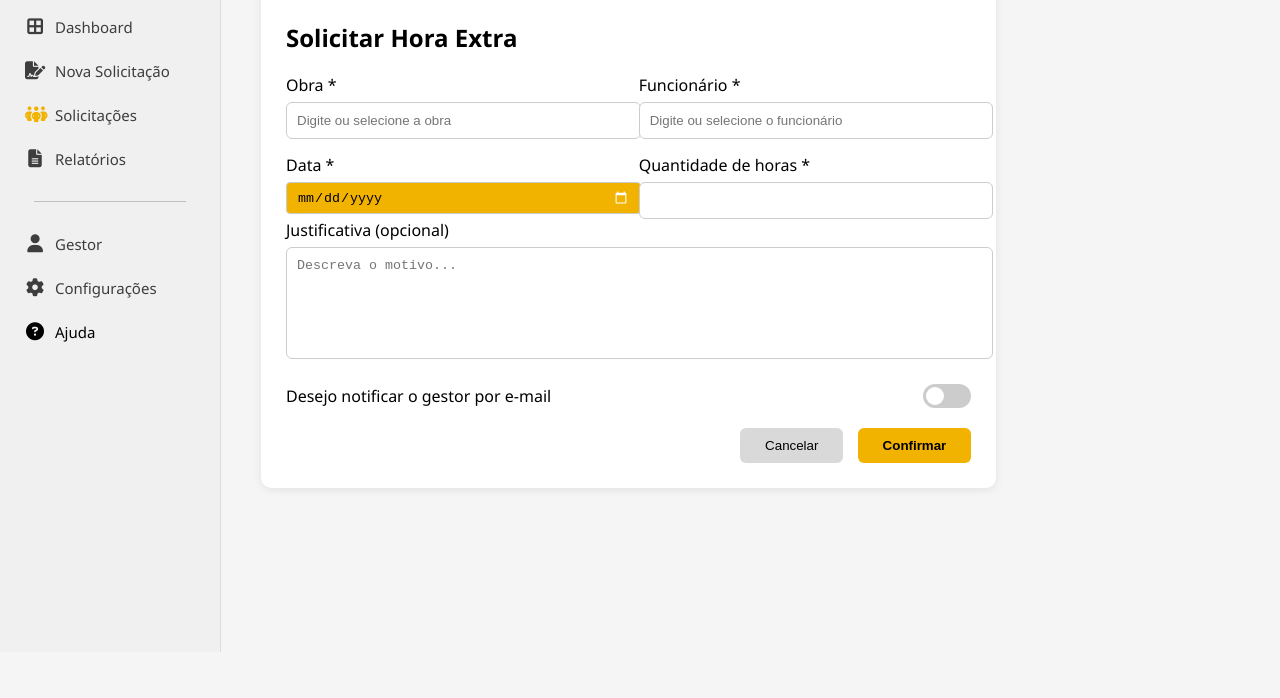
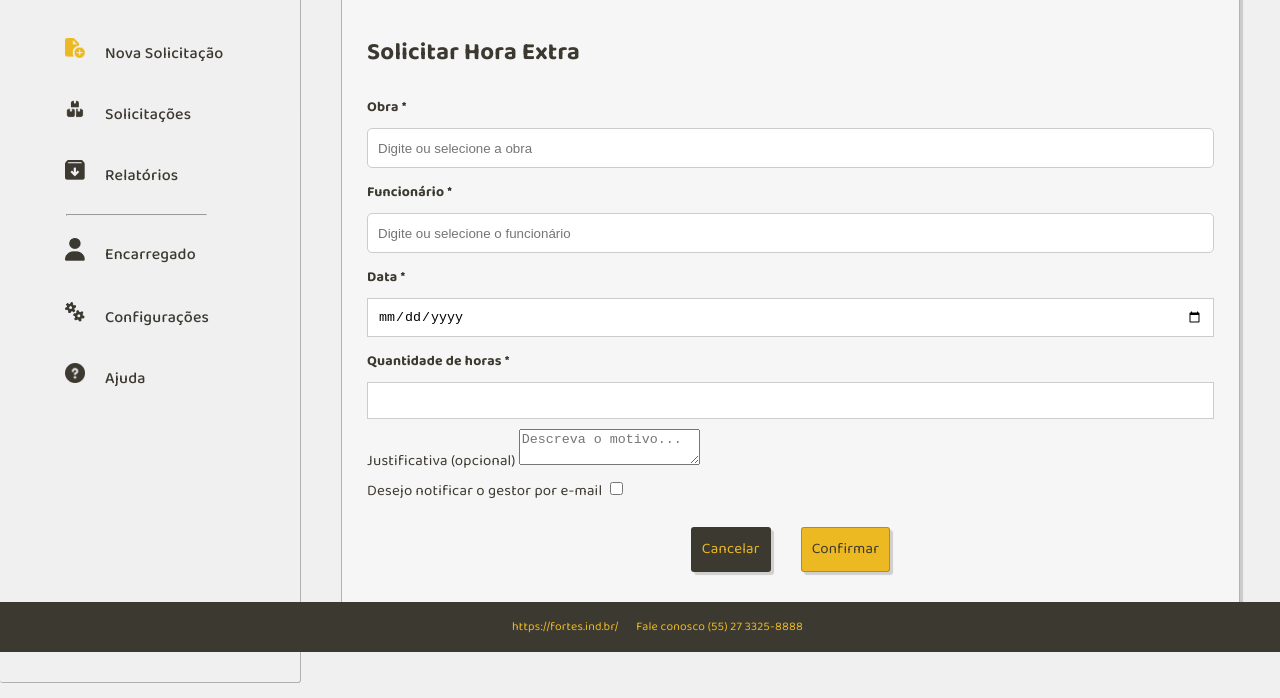
Before and after one commit to mmaridg/fort-engenharia, a plain HTML site: page docs/novasolicitacao.html in a window 1280 px wide. Shown: the part 148-846 px from the top of the page. Before the commit the page ends 800 px from the top, so only its background shows below. Drawn offline with nearby package versions, Linux system fonts and the light colour scheme.

Commit message:
Apply site updates: dashboards, novasolicitacao, and media assets

```diff
--- a/docs/dashboardEncarregado.html
+++ b/docs/dashboardEncarregado.html
@@ -8,6 +8,7 @@
     <link rel="preconnect" href="https://fonts.googleapis.com">
     <link rel="preconnect" href="https://fonts.gstatic.com" crossorigin>
     <link href="https://fonts.googleapis.com/css2?family=Baloo+Da+2:wght@400..800&family=Krona+One&display=swap" rel="stylesheet">
+    <link rel="shortcut icon" href="./media/logo-fort.png" type="image/x-icon">
 
     <link rel="stylesheet" href="style.css">
 </head>
@@ -20,7 +21,7 @@
             <a href="#" class="menuItem ativo">
                 <span class="menuIcon"><img src="media/dashboard-hover.png" alt="Dashboard" width="20px"></span> Dashboard</a>
 
-            <a href="#" class="menuItem">
+            <a href="./novasolicitacao.html" class="menuItem">
                 <span class="menuIcon"><img src="media/nova-solicitacao.png" alt="Nova Solicitação" width="20px"></span> Nova Solicitação </a>
 
             <a href="./solicitarGestor.html" class="menuItem">
@@ -37,7 +38,7 @@
                 <a href="#" class="menuItem" id="ajuda"><span class="menuIcon"><img src="media/ajuda.png" alt="Ajuda" width="20px"></span>Ajuda</a>
             </div>
         </nav>
-    </aside>
+</aside>
 
 <main>
     <header class="mainHeader">
@@ -46,7 +47,6 @@
     </header>
 
     <div class="dashboard-grid">
-
         <div class="coluna-esquerda">
 
             <div class="container">
--- a/docs/dashboardTecnico.css
+++ b/docs/dashboardTecnico.css
@@ -380,5 +380,6 @@ th {
     align-items: center;
     justify-content: center;
     gap: 20px;
-    box-shadow: 0 2px 4px rgba(0,0,0,0.2);
+    box-shadow: 3px 3px 1px rgba(60, 57, 49, 0.20);
+
 }
--- a/docs/novasolicitacao.css
+++ /dev/null
@@ -1,249 +0,0 @@
-body, html {
-    margin: 0;
-    padding: 0;
-    font-family: "Segoe UI", Arial, sans-serif;
-    height: 100%;
-    background: #f5f5f5;
-}
-
-.layout {
-    display: flex;
-    flex: 1;
-    min-height: 100vh;
-}
-
-.sidebar {
-    width: 220px;
-    background: #f0f0f0;
-    border-right: 1px solid #ddd;
-    padding: 20px 0;
-}
-
-.logo {
-    text-align: center;
-    padding: 20px 0;
-}
-
-.logo img {
-    width: 90px;
-}
-
-.menu {
-    display: flex;
-    flex-direction: column;
-    padding: 0 15px;
-}
-
-.menu-item {
-    display: flex;
-    align-items: center;
-    gap: 10px;
-    padding: 12px 10px;
-    cursor: pointer;
-    color: #3D3D3D;
-    font-size: 15px;
-    text-decoration: none;
-    border-radius: 6px;
-    transition: all 0.2s;
-}
-
-.menu-item .icon {
-    font-size: 18px;
-    width: 20px;
-    text-align: center;
-}
-
-.menu .item:hover {
-    background: #c9c6c6;
-}
-
-.menu .item.active {
-    color: #f2b705;
-    font-weight: bold;
-}
-
-.menu-item.active .icon {
-    color: #F2B200;
-}
-
-.menu-item.ajuda,
-.menu-item.ajuda .icon {
-    color: #000 !important;
-}
-
-.menu-item.ajuda:hover,
-.menu-item.ajuda:hover .icon {
-    color: #000 !important;
-    background: #dcdcdc;
-}
-
-.divider {
-    width: 80%;
-    height: 1px;
-    background: #c0c0c0;
-    margin: 20px auto;
-}
-
-.content {
-    flex: 1;
-    padding: 30px 40px;
-}
-
-h1 {
-    font-size: 32px;
-    margin-bottom: 30px;
-}
-
-.card {
-    background: white;
-    padding: 25px;
-    border-radius: 10px;
-    width: 70%;
-    min-width: 600px;
-    box-shadow: 0 2px 8px rgba(0,0,0,0.08);
-}
-
-h2 {
-    margin-bottom: 20px;
-}
-
-.foto-container {
-    text-align: right;
-    margin-bottom: 20px;
-}
-
-
-.form-grid {
-    display: flex;
-    gap: 20px;
-    margin-top: 15px;
-}
-
-.form-group {
-    flex: 1;
-}
-
-select, input, textarea {
-    width: 100%;
-    padding: 10px;
-    border-radius: 6px;
-    border: 1px solid #ccc;
-    margin-top: 6px;
-}
-
-textarea {
-    height: 90px;
-    resize: none;
-}
-
-.toggle-container {
-    display: flex;
-    align-items: center;
-    margin: 20px 0;
-}
-
-.toggle-container label:first-child {
-    flex: 1;
-}
-
-.switch {
-    position: relative;
-    width: 48px;
-    height: 24px;
-}
-
-.switch input {
-    display: none;
-}
-
-.slider {
-    position: absolute;
-    cursor: pointer;
-    inset: 0;
-    background: #ccc;
-    border-radius: 24px;
-    transition: 0.4s;
-}
-
-.slider:before {
-    content: "";
-    position: absolute;
-    height: 18px;
-    width: 18px;
-    left: 3px;
-    top: 3px;
-    background: white;
-    border-radius: 50%;
-    transition: 0.4s;
-}
-
-input:checked + .slider {
-    background: #F2B200;
-}
-
-input:checked + .slider:before {
-    transform: translateX(24px);
-}
-
-.btn-row {
-    text-align: right;
-    margin-top: 20px;
-}
-
-.btn {
-    padding: 10px 25px;
-    border-radius: 6px;
-    border: none;
-    cursor: pointer;
-    margin-left: 10px;
-}
-
-.cancel {
-    background: #d9d9d9;
-}
-
-.confirm {
-    background: #F2B200;
-    font-weight: bold;
-}
-
-.toast {
-    visibility: hidden;
-    background: #28a745;
-    color: white;
-    padding: 16px 24px;
-    border-radius: 6px;
-    position: fixed;
-    left: 50%;
-    bottom: 40px;
-    transform: translateX(-50%);
-    opacity: 0;
-    transition: 0.6s;
-}
-
-.toast.show {
-    visibility: visible;
-    opacity: 1;
-}
-
-@media screen and (max-width: 900px) {
-    .content {
-        padding: 20px;
-        width: 100%;
-    }
-    .card {
-        width: 100%;
-        min-width: auto;
-    }
-}
-input[type="date"] {
-  background-color: #F2B200;
-  color: #000;
-  border: 1px solid #ccc;
-  border-radius: 4px;
-  padding: 6px 10px;
-}
-
-input[type="date"]::-webkit-calendar-picker-indicator {
-  filter: invert(1);
-}
--- a/docs/novasolicitacao.html
+++ b/docs/novasolicitacao.html
@@ -3,45 +3,54 @@
 <head>
     <meta charset="UTF-8">
     <meta name="viewport" content="width=device-width, initial-scale=1.0">
-  <title>Nova Solicitação</title>
+    <title>Dashboard - Fortes</title>
 
-  <link rel="stylesheet" href="https://cdnjs.cloudflare.com/ajax/libs/font-awesome/6.5.0/css/all.min.css">
+    <link rel="preconnect" href="https://fonts.googleapis.com">
+    <link rel="preconnect" href="https://fonts.gstatic.com" crossorigin>
+    <link href="https://fonts.googleapis.com/css2?family=Baloo+Da+2:wght@400..800&family=Krona+One&display=swap" rel="stylesheet">
 
-  <link rel="stylesheet" href="novasolicitacao.css">
+    <link rel="shortcut icon" href="./media/logo-fort.png" type="image/x-icon">
+
+    <link rel="stylesheet" href="style.css">
 </head>
 <body>
+    <aside class="nav">
+        <nav class="menu">
+            <img src="./media/logo-fort.png" alt="Logo Fort" id="menuLogo">
 
-<div class="layout">
+            <a href="./dashboardEncarregado.html" class="menuItem ativo">
+                <span class="menuIcon"><img src="media/dashboard.png" alt="Dashboard" width="20px"></span> Dashboard</a>
 
-  <aside class="sidebar">
-    <div class="logo">
-      <img src="./media/logo-fort 2.png" alt="Logo Fortes">
+            <a href="#" class="menuItem">
+                <span class="menuIcon"><img src="media/nova-solicitacao-hover.png" alt="Nova Solicitação" width="20px"></span> Nova Solicitação </a>
+
+            <a href="./solicitarGestor.html" class="menuItem">
+                <span class="menuIcon"><img src="media/solicitacoes.png" alt="Solicitações" width="20px"></span>Solicitações</a>
+
+            <a href="#" class="menuItem">
+                <span class="menuIcon"><img src="media/relatorios.png" alt="Relatórios" width="20px"></span>Relatórios</a>
+
+            <div class="menuRodape">
+            <hr>
+                <a href="#" class="menuItem" id="perfil"><span class="menuIcon"><img src="media/profile.png" alt="Encarregado Perfil" width="20px"></span>Encarregado</a>
+                <a href="#" class="menuItem" id="configuracoes"><span class="menuIcon"><img src="media/configuracoes.png" alt="Configurações" width="20px"></span>Configurações</a>
+                <a href="#" class="menuItem" id="ajuda"><span class="menuIcon"><img src="media/ajuda.png" alt="Ajuda" width="20px"></span>Ajuda</a>
             </div>
-
-    <nav class="menu">
-      <a class="menu-item"><i class="fa-solid fa-border-all icon"></i><span>Dashboard</span></a>
-      <a class="menu-item"><i class="fa-solid fa-file-signature icon"></i><span>Nova Solicitação</span></a>
-      <a class="menu-item active"><i class="fa-solid fa-people-group icon"></i><span>Solicitações</span></a>
-      <a class="menu-item"><i class="fa-solid fa-file-lines icon"></i><span>Relatórios</span></a>
-
-      <div class="divider"></div>
-
-      <a class="menu-item"><i class="fa-solid fa-user icon"></i><span>Gestor</span></a>
-      <a class="menu-item"><i class="fa-solid fa-gear icon"></i><span>Configurações</span></a>
-      <a class="menu-item ajuda"><i class="fa-solid fa-circle-question icon"></i><span>Ajuda</span></a>
         </nav>
     </aside>
-
-  <main class="content">
+  <main>
+    <header>
+      <div class="mainHeader">
         <h1>Nova Solicitação</h1>
-
-    <div class="card">
-      <h2>Solicitar Hora Extra</h2>
-
-      <form id="solicitacaoForm">
+        <span class="menuItem"><img src="media/sino-off.png" alt="Notificações" width="20px"></span>
+      </div>
+    </header>
+        <div class="container">
+          <form id="formulario">
 
             <div class="form-grid">
-          <div class="form-group">
+              <div class="formulario">
+                <h2>Solicitar Hora Extra</h2>
                 <label for="obraInput">Obra *</label>
                 <input type="text" id="obraInput" list="listaObras" placeholder="Digite ou selecione a obra" required>
                 <datalist id="listaObras">
@@ -51,7 +60,7 @@
                 </datalist>
               </div>
 
-          <div class="form-group">
+              <div class="formulario">
                 <label for="funcionarioInput">Funcionário *</label>
                 <input type="text" id="funcionarioInput" list="listaFuncionarios" placeholder="Digite ou selecione o funcionário" required>
                 <datalist id="listaFuncionarios">
@@ -61,21 +70,19 @@
                 </datalist>
               </div>
             </div>
-
             <div class="form-grid">
-          <div class="form-group">
+              <div class="formulario">
                 <label for="dataInput">Data *</label>
                 <input type="date" id="dataInput" required>
               </div>
-
-          <div class="form-group">
+              <div class="formulario">
                 <label for="horasInput">Quantidade de horas *</label>
                 <input type="number" id="horasInput" min="1" max="24" required>
               </div>
             </div>
 
             <label for="motivoInput">Justificativa (opcional)</label>
-        <textarea id="motivoInput" placeholder="Descreva o motivo..."></textarea>
+            <textarea id="motivoInput" class="formulario" placeholder="Descreva o motivo..."></textarea>
 
             <div class="toggle-container">
               <label>Desejo notificar o gestor por e-mail</label>
@@ -85,18 +92,18 @@
               </label>
             </div>
 
-        <div class="btn-row">
-          <button type="button" class="btn cancel">Cancelar</button>
-          <button type="submit" class="btn confirm">Confirmar</button>
+            <div class="botoes-formulario">
+              <button type="button" id="btn cancelar" class="botaoContainerCancelar">Cancelar </button>
+              <button type="submit" id="btn confirmar" class="botaoContainer">Confirmar </button>
             </div>
-
           </form>
       </div>
   </main>
 
-</div>
-
-<div id="toast" class="toast">Solicitação criada e e-mail enviado!</div>
+<footer class="footer">
+    <a href="https://fortes.ind.br/">https://fortes.ind.br/</a>
+    <span>Fale conosco (55) 27 3325-8888</span>
+</footer>
 
 <script src="novasolicitacao.js"></script>
 
--- a/docs/style.css
+++ b/docs/style.css
@@ -151,27 +151,14 @@ body {
             margin-left: 15px;
         }
 
-        .centro-container {
-            width: 40%;
-            padding: 10%;
-            align-items: center;
-            background-color: #F6F6F6;
-            padding: 50px;
-            box-shadow: 2 2 10px rgba(0, 0, 0, 0.1);
-            display: flex;
-            margin: auto;
-            align-items: center;
-            justify-content: center;
-            justify-content: center;
-
-        }
 
 .nav {
     width: 250px;
     height: 100vh;
     background-color: #F0F0F0;
     display: flex;
-    flex-direction: column;
+    flex-shrink: 0;
+    position: sticky;
     row-gap: 20px;
     padding-top: 30px;
     padding-left: 50px;
@@ -224,6 +211,12 @@ main {
     align-items: flex-start;
 }
 
+.coluna-centro {
+    margin: 0 auto;
+    width: 100%;
+    max-width: 850px;
+}
+
 .coluna-esquerda {
     flex: 1.6;
     display: flex;
@@ -236,10 +229,13 @@ main {
 }
 
 .mainHeader {
-    align-items: flex-start;
-    margin-bottom: 20px;
+    width: 100%;
     display: flex;
     justify-content: space-between;
+    align-items: center;
+    margin-bottom: 30px;
+
+    margin: 0 auto 30px auto;
 
 }
 
@@ -398,15 +394,6 @@ td button {
     justify-content: space-between;
 }
 
-#botaoNovaSolicitacao{
-    background-color: #ECB922;
-    color: #3C3931;
-    border: 1px solid #3c393159;
-    border-radius: 3px;
-    padding: 10px;
-    height: 25px;
-}
-
 #botaoNovaSolicitacao:hover {
     background-color: #f0f0f0;
 }
@@ -429,13 +416,43 @@ td button {
     display: flex;
     gap: 20px;
 
-    box-shadow: 0 2px 4px rgba(0,0,0,0.2);}
+    box-shadow: 3px 3px 1px rgba(60, 57, 49, 0.20);
+}
 
 .botaoContainerPreto {
     background-color: #3C3931;
     color: #f0f0f0;
     height: fit-content;
     width: 100%;
+}
+
+.botoes-formulario {
+    display: flex;
+    justify-content: center;
+    gap: 30px;
+    margin-top: 20px;
+}
+
+.botaoContainerCancelar {
+    background-color: #3C3931;
+    color: #ECB922;
+    border: 1px solid #3c393159;
+    border-radius: 3px;
+
+    align-items: center;
+    display: inline-flex;
+    justify-content: center;
+
+    margin-bottom: 20px;
+    padding: 10%;
+    height: 45px;
+    padding: 10px ;
+    cursor: pointer;
+    display: flex;
+    gap: 20px;
+
+    box-shadow: 3px 3px 1px rgba(60, 57, 49, 0.20);
+
 }
 
 .modal {
@@ -464,3 +481,27 @@ td button {
     border-radius: 6px;
     cursor: pointer;
 }
+
+.toast.show {
+    visibility: visible;
+    opacity: 1;
+    bottom: 50px;
+}
+
+.toast {
+    visibility: hidden;
+    min-width: 250px;
+    background-color: #333;
+    color: #f0f0f0;
+    text-align: center;
+    border-radius: 4px;
+    padding: 16px;
+    position: fixed;
+    z-index: 1000;
+    left: 50%;
+    bottom: 30px;
+    transform: translateX(-50%);
+    font-size: 17px;
+    opacity: 0;
+    transition: opacity 0.5s, bottom 0.5s, visibility 0.5s;
+}
```
Also changed, not shown: docs/dashboardTecnico.html (+2 -0 lines), docs/gestorDashboard.html (+2 -0 lines), docs/novasolicitacao.js (+43 -20 lines), docs/solicitarGestor.html (+1 -0 lines), docs/media/data.png (added), docs/media/nova-solicitacao-hover.png (added), docs/tecnicoDashboard.html (deleted). Lines whose indentation alone changed are shown as unchanged.
